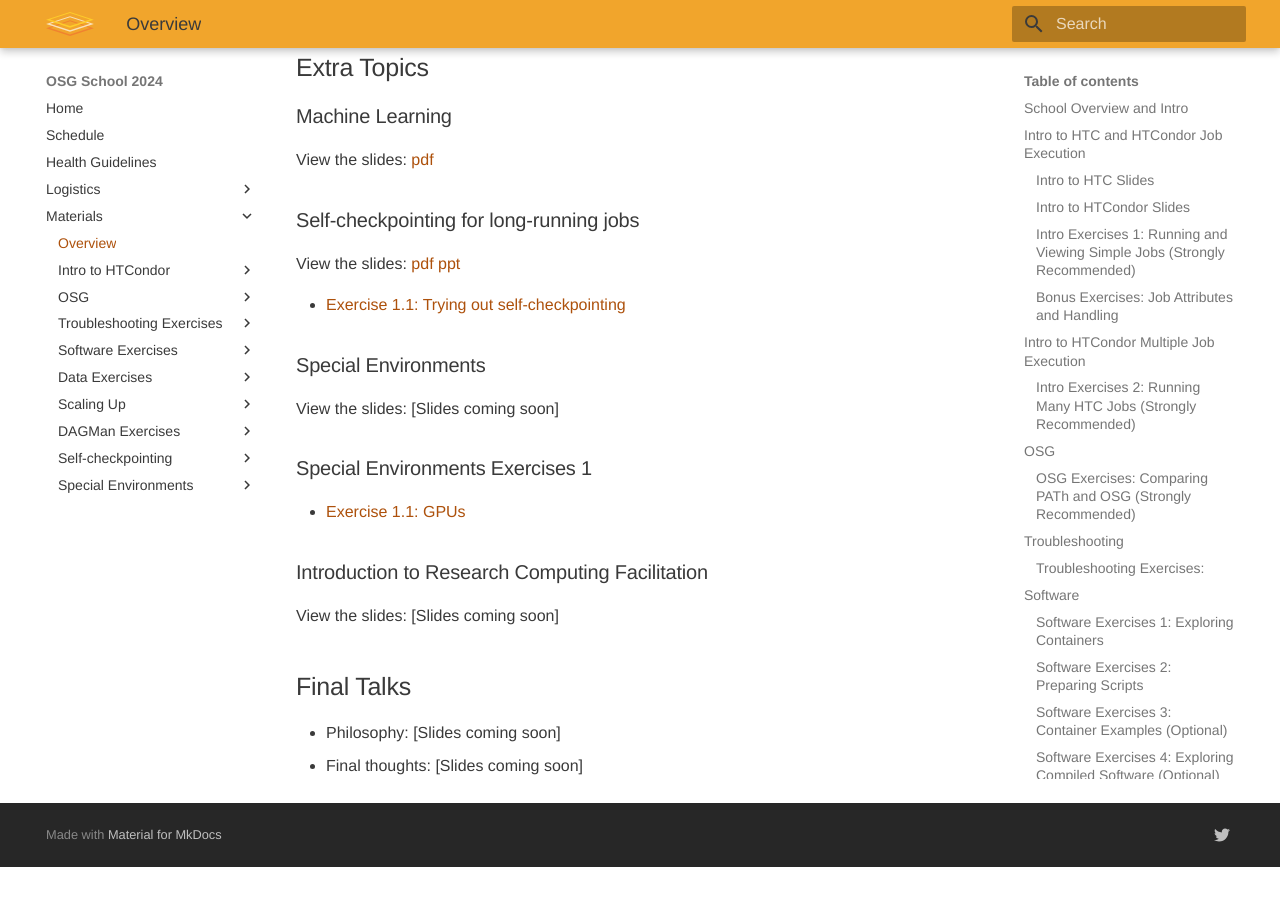
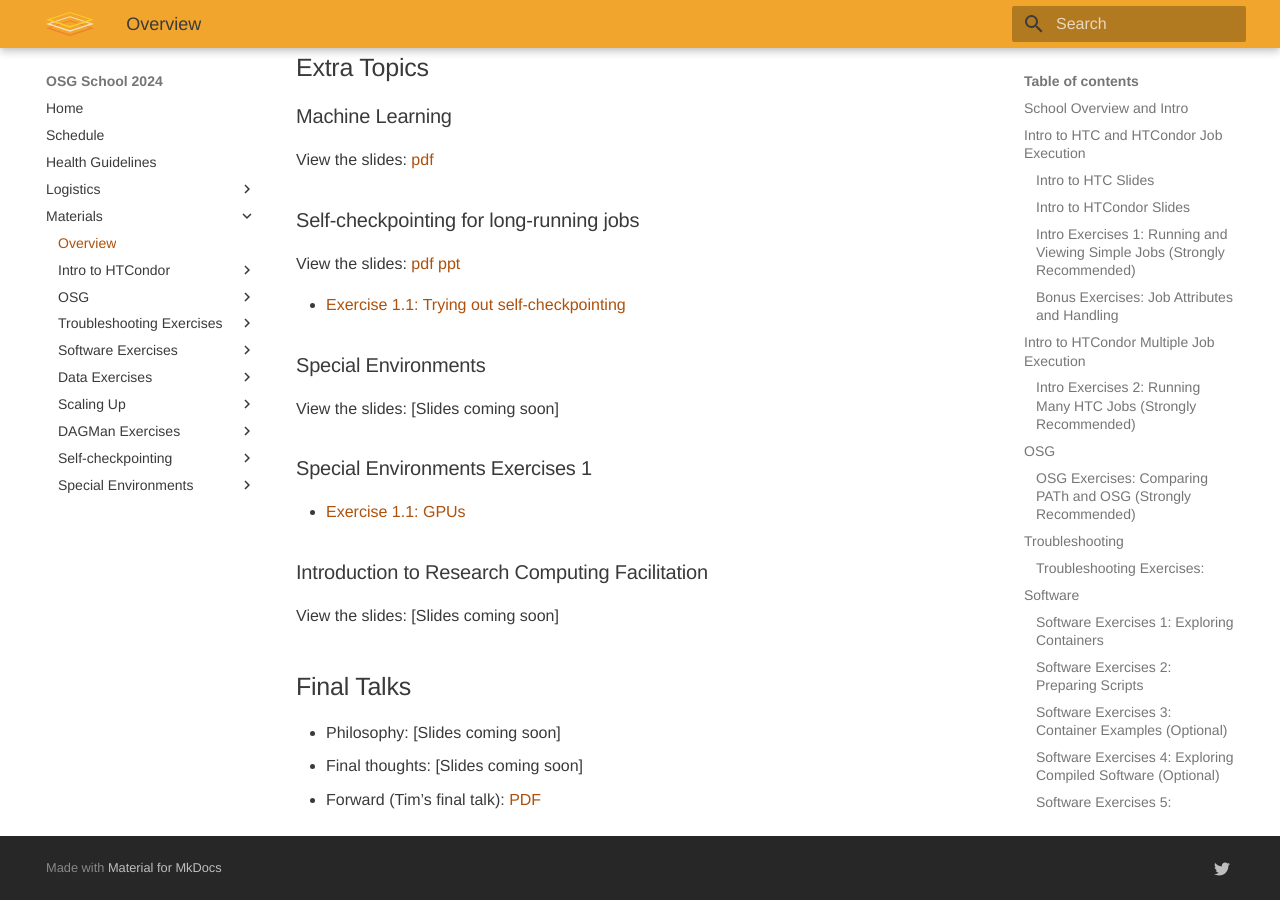
Before and after one commit to osg-htc/school-2024, an MkDocs documentation site: the page built from docs/materials/index.md, in a window 1280 px wide and 900 px high, scrolled down 3959 px. Built offline with MkDocs 1.6.1 and Material for MkDocs 9.7.7, drawn with Linux system fonts in a browser that asks for light colours; before the commit the page ends 4826 px from its top, so only the background shows below that.

Commit message:
Added TimC final talk slides

```diff
--- a/docs/materials/index.md
+++ b/docs/materials/index.md
@@ -186,3 +186,5 @@
 
 *   Philosophy: [Slides coming soon]
 *   Final thoughts: [Slides coming soon]
+*   Forward (Tim’s final talk):
+    [PDF](final/files/osgs24-day5-part9-forward-timc.pdf)
```
Also changed, not shown: 1 other file.
